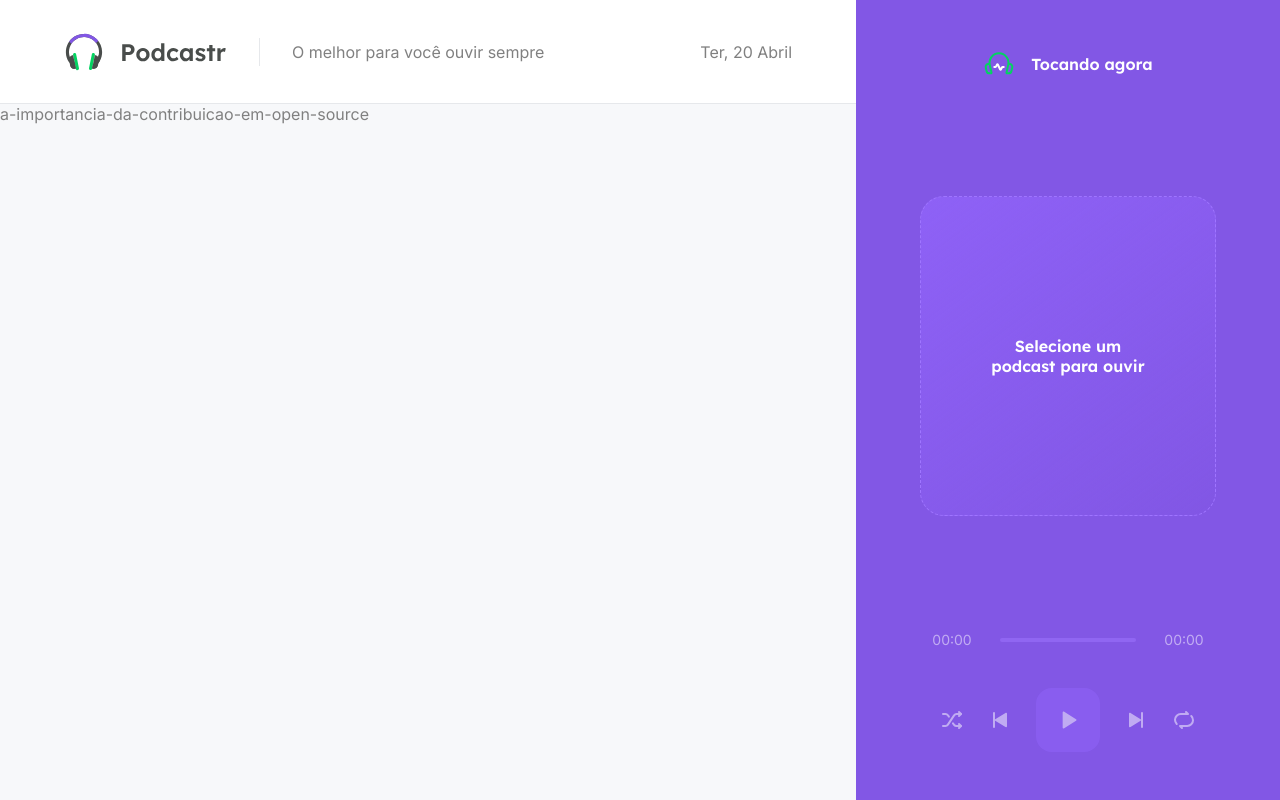
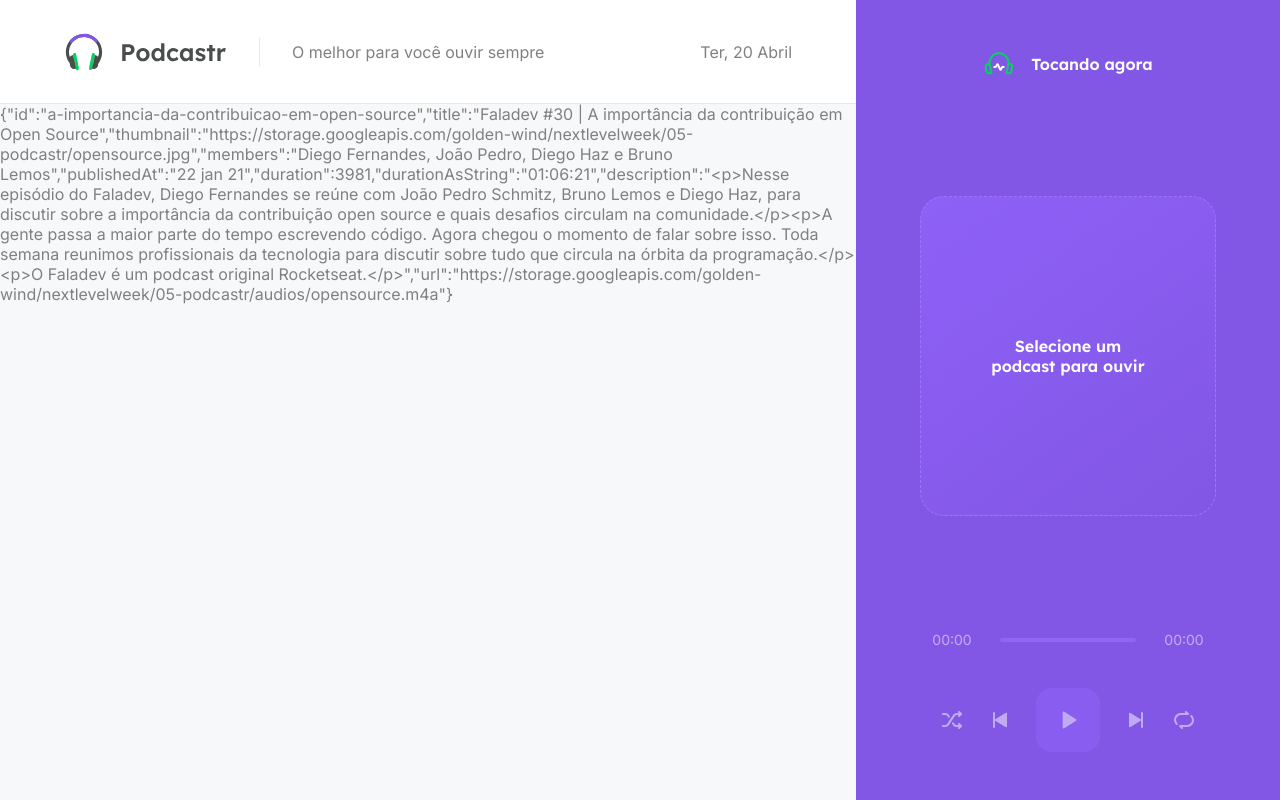
Before and after one commit to gutemberg-jhonata/podcaster, a Next.js app: page / in a window 1280 px wide. Built offline with nearby package versions, Linux system fonts and the light colour scheme; data requests are answered from the project's data file.

Commit message:
Formating data from api

```diff
--- a/src/pages/index.tsx
+++ b/src/pages/index.tsx
@@ -1,34 +1,58 @@
-import { GetStaticProps } from 'next';
-import { api } from '../services/api';
+import { GetStaticProps } from "next";
+import { format, parseISO } from "date-fns";
+import ptBR from "date-fns/locale/pt-BR";
+import { api } from "../services/api";
+import { convertDurationToTimeString } from "../utils/convertDurationToTimeString";
 
 type Episode = {
   id: string;
   title: string;
+  tumbnail: string;
+  description: string;
   members: string;
-}
+  duration: number;
+  durationAsString: string;
+  url: string;
+  publishedAt: string;
+};
+
 type HomeProps = {
-  episodes: Episode[]
-}
+  episodes: Episode[];
+};
 
 export default function Home(props: HomeProps) {
-  return (
-    <div>{props.episodes[0].id}</div>
-  )
+  return <div>{JSON.stringify(props.episodes[0])}</div>;
 }
 
 export const getStaticProps: GetStaticProps = async () => {
-  const { data } = await api.get('episodes', {
+  const { data } = await api.get("episodes", {
     params: {
       _limit: 12,
-      _sort: 'published_at',
-      _order: 'desc'
-    }
+      _sort: "published_at",
+      _order: "desc",
+    },
+  });
+
+  const episodes = data.map((episode) => {
+    return {
+      id: episode.id,
+      title: episode.title,
+      thumbnail: episode.thumbnail,
+      members: episode.members,
+      publishedAt: format(parseISO(episode.published_at), "d MMM yy", {
+        locale: ptBR,
+      }),
+      duration: Number(episode.file.duration),
+      durationAsString: convertDurationToTimeString(Number(episode.file.duration)),
+      description: episode.description,
+      url: episode.file.url
+    };
   });
 
   return {
     props: {
-      episodes: data
+      episodes,
     },
-    revalidate: 60 * 60 * 8
-  }
-}
+    revalidate: 60 * 60 * 8,
+  };
+};
--- /dev/null
+++ b/src/utils/convertDurationToTimeString.ts
@@ -0,0 +1,11 @@
+export function convertDurationToTimeString(duration: number) {
+  const hours = Math.floor(duration / 3600);
+  const minutes = Math.floor((duration % 3600) / 60);
+  const seconds = duration % 60;
+
+  const timeString = [hours, minutes, seconds]
+    .map((unit) => String(unit).padStart(2, "0"))
+    .join(":");
+
+  return timeString;
+}
```
